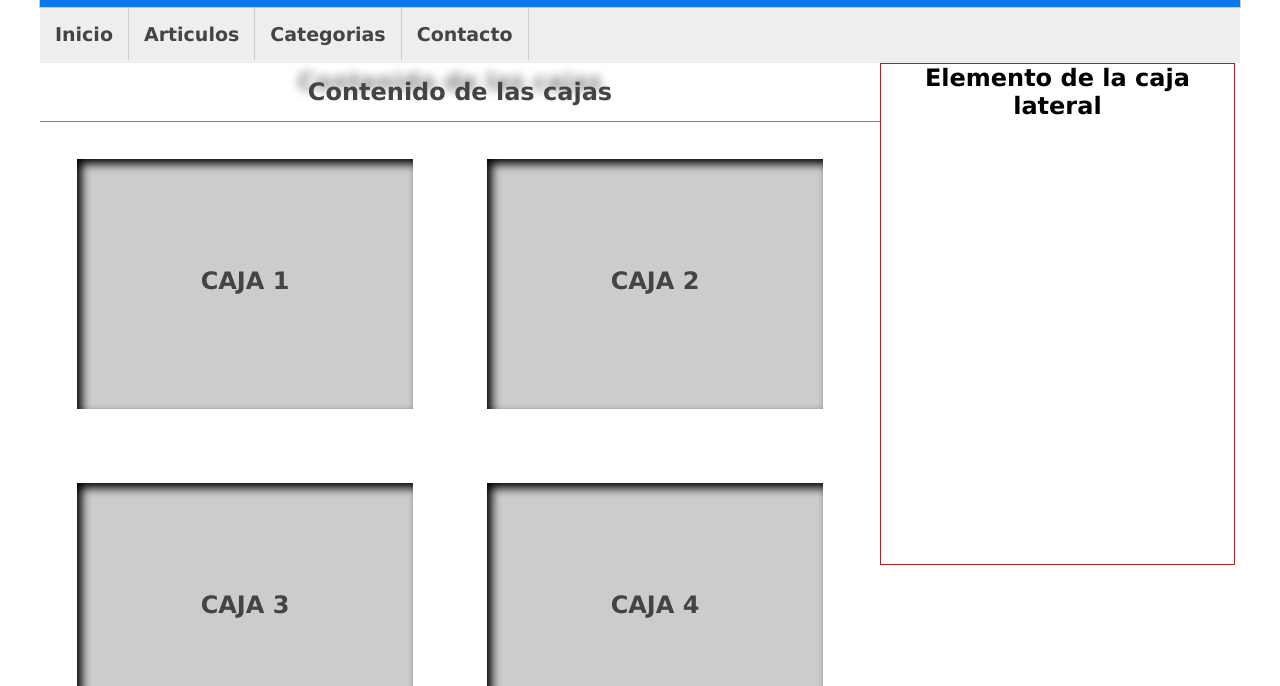
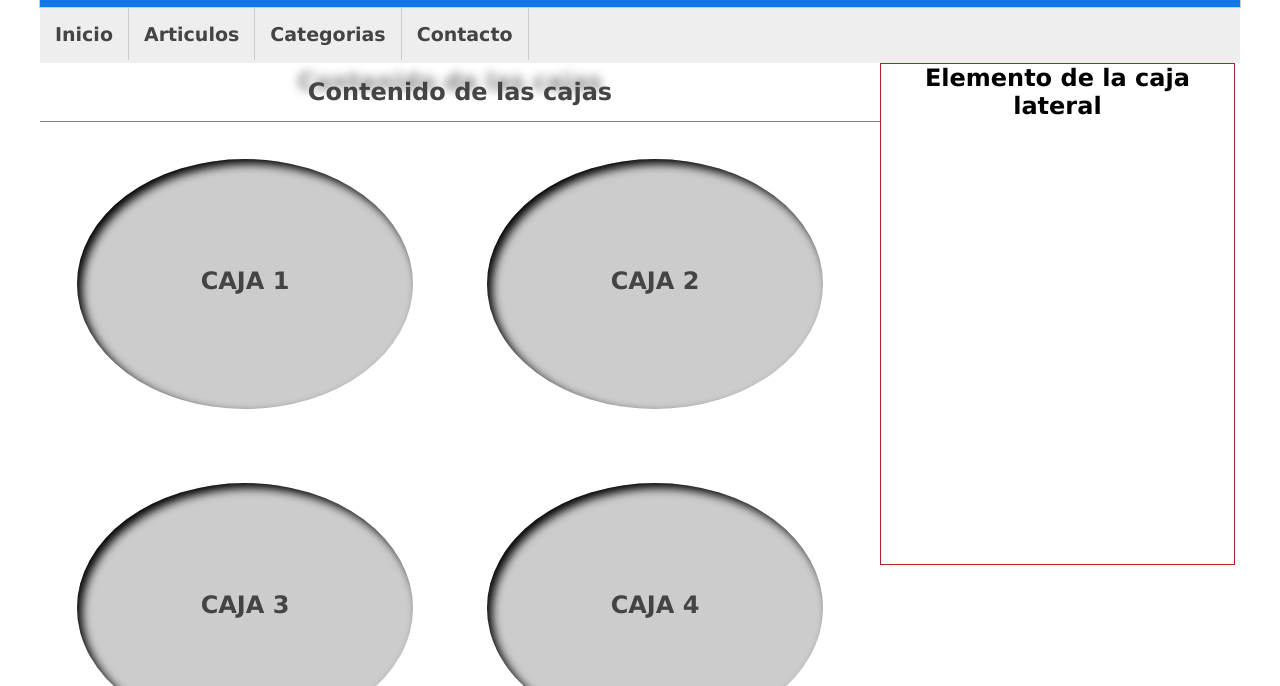
Before and after one commit to anderson-sanch/new-web-site, a plain HTML site: page 05-ejercicios1/index.html in a window 1280 px wide. Shown: the part 114-800 px from the top of the page. Drawn offline with Linux system fonts and the light colour scheme.

Commit message:
border radius

```diff
--- a/05-ejercicios1/style.css
+++ b/05-ejercicios1/style.css
@@ -94,6 +94,8 @@ main{
     text-align: center;
     line-height: 245px;
     text-transform: uppercase;
+    border-radius: 50px 15px 15px 50px;/*izquierda arriva, derecha arriba, derecha abajo, izquierda abajo*/
+    border-radius: 50%;/*cajas circulares*/
     box-shadow: 5px 5px 10px black inset;/*Eje x/ eje y/ difumindao color/ sombra interna*/
 }
 /*footer*/
```
